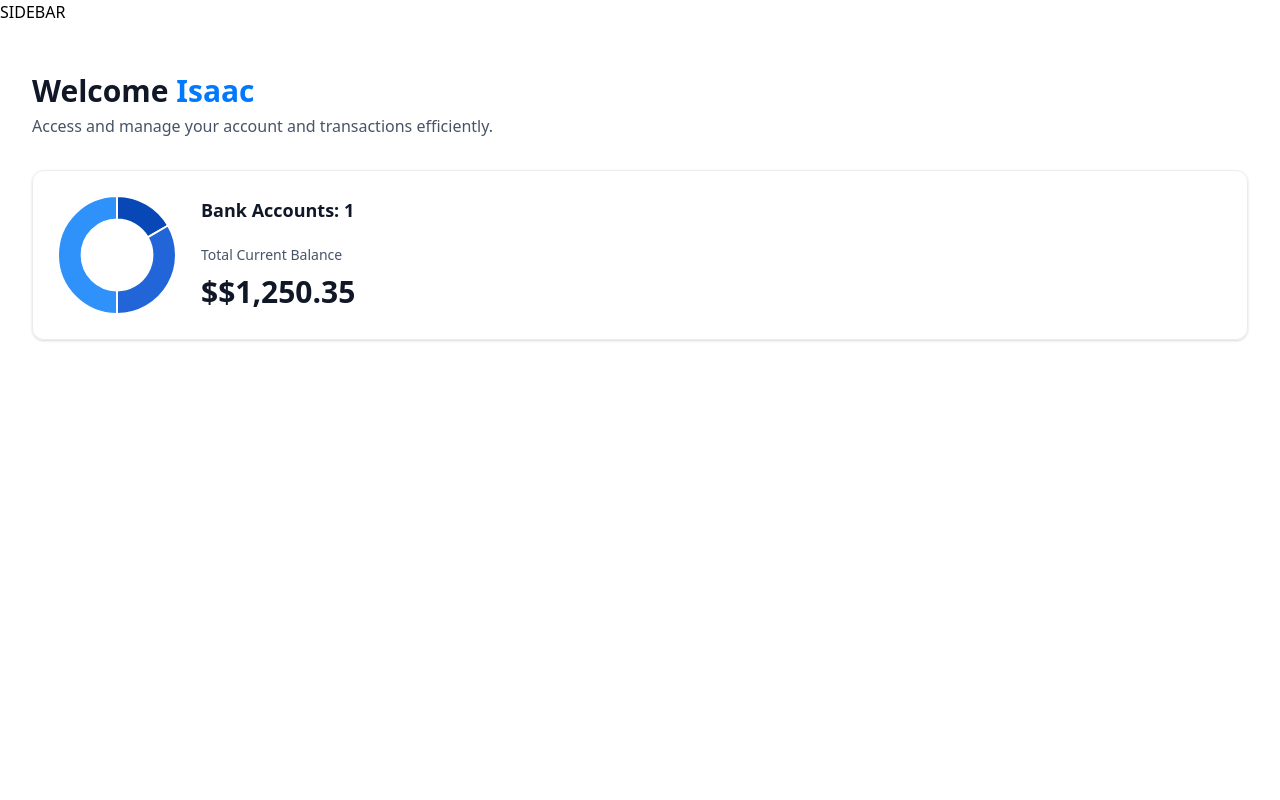
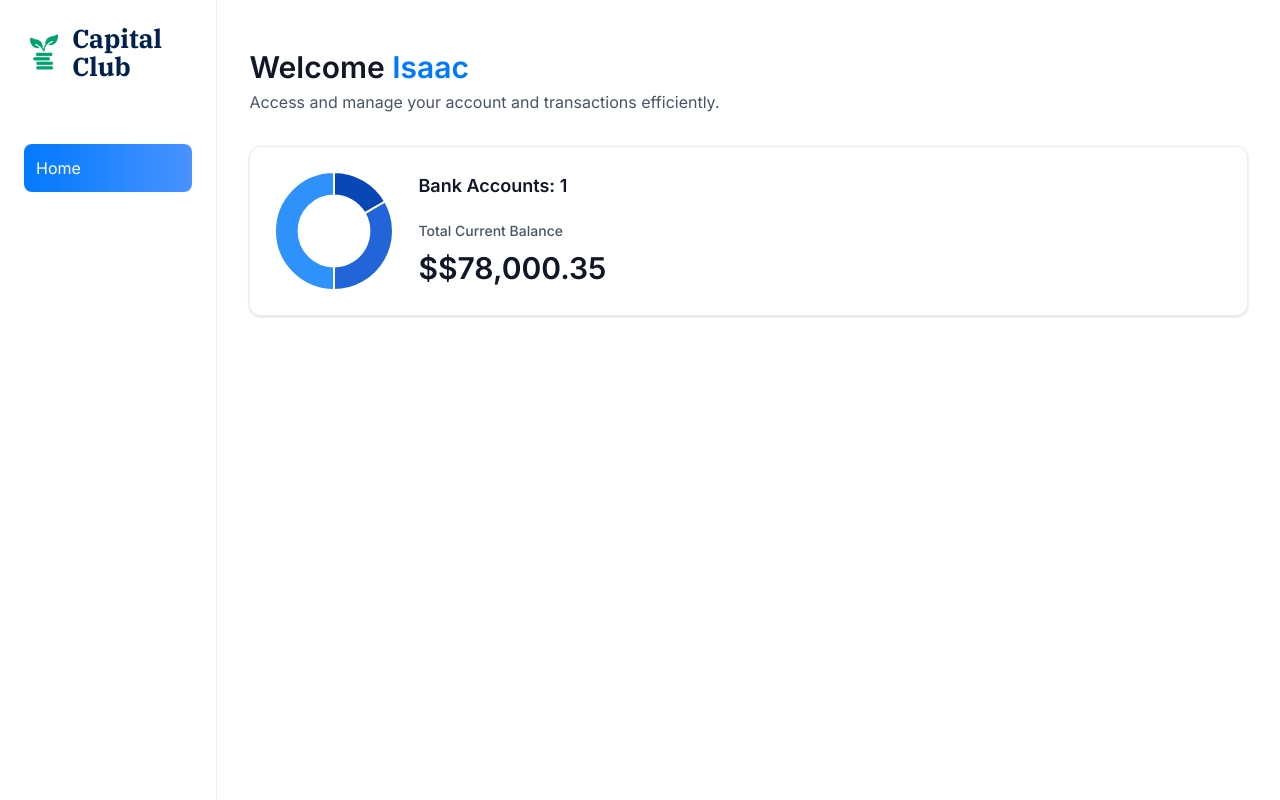
Before and after one commit to Isaacxavierlee/banking-application, a Next.js app: page / in a window 1280 px wide. Built offline with nearby package versions, Linux system fonts and the light colour scheme.

Commit message:
mone changes everything

```diff
--- a/app/(root)/layout.tsx
+++ b/app/(root)/layout.tsx
@@ -1,11 +1,19 @@
+import  Sidebar from "@/components/Sidebar";
+
 export default function RootLayout({
   children,
 }: Readonly<{
   children: React.ReactNode;
 }>) {
+
+  const loggedIn = { firstName: 'Isaac', lastName:
+    'Xavier'
+  }
+
+
   return (
-    <main>
-        SIDEBAR
+    <main className="flex h-screen w-full font-inter">
+        <Sidebar user={loggedIn}/>
         {children}
     </main>
   );
--- a/app/(root)/page.tsx
+++ b/app/(root)/page.tsx
@@ -20,7 +20,7 @@ const Home = () => {
         <TotalBalancebox
           accounts={[]}
           totalBanks={1}
-          totalCurrentBalance={1250.35}
+          totalCurrentBalance={78000.35}
         />
       </div>
     </section>
--- a/app/layout.tsx
+++ b/app/layout.tsx
@@ -10,7 +10,7 @@ const ibmPlexSerif = IBM_Plex_Serif({
 })
 
 export const metadata: Metadata = {
-  title: "Horizon",
+  title: "Capital Club",
   description: "Modern Banking System",
   icons:{
     icon: '/icons/logo.svg'
--- /dev/null
+++ b/components/Sidebar.tsx
@@ -0,0 +1,45 @@
+'use client';
+
+import React from 'react';
+import Image from 'next/image';
+import Link from 'next/link';
+import { sidebarLinks } from '@/constants';
+import { cn } from '@/lib/utils';
+import { usePathname } from 'next/navigation';
+
+const Sidebar = ({ user }) => {
+  const pathname = usePathname();
+
+  return (
+    <section className='sidebar'>
+      <nav className='flex flex-col gap-4'>
+        <Link href='/' className='logo-container mb-12 cursor-pointer flex items-center gap-2'>
+          <Image
+            src="/icons/capitalclub.png"
+            width={40} // Adjusted width
+            height={40} // Adjusted height
+            alt='Logo'
+            className='logo-image'
+          />
+          <h1 className='sidebar-logo text-lg font-bold'>Capital Club</h1> {/* Adjusted text size and font */}
+        </Link>
+
+        {sidebarLinks.map((item) => {
+          const isActive = item.route === pathname || pathname.startsWith(`${item.route}/`);
+
+          return (
+            <Link
+              href={item.route}
+              key={item.label}
+              className={cn('sidebar-link', { 'bg-bank-gradient': isActive })}
+            >
+              {item.label}
+            </Link>
+          );
+        })}
+      </nav>
+    </section>
+  );
+}
+
+export default Sidebar;
```
Also changed, not shown: public/icons/capitalclub.png (added).
